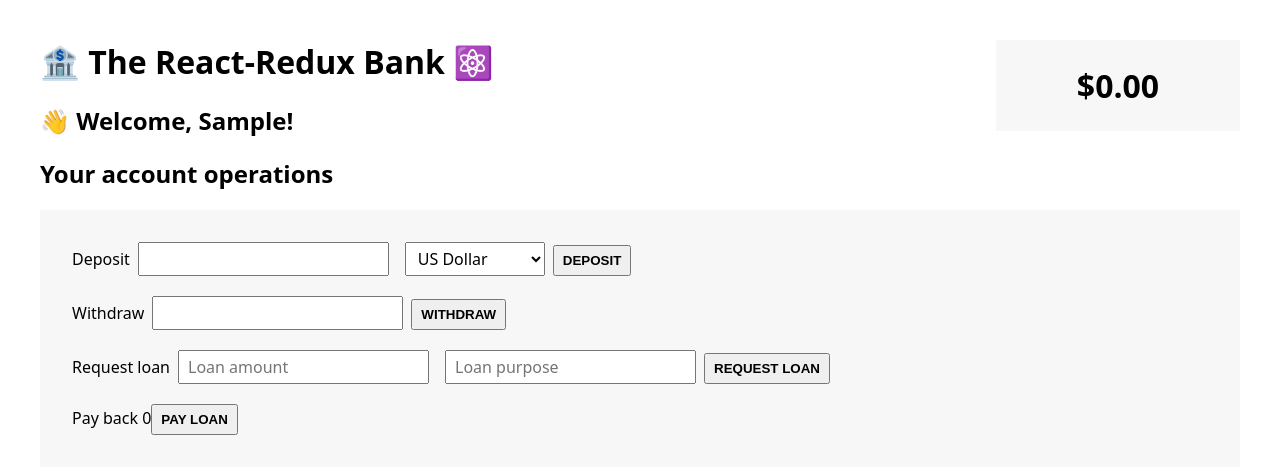
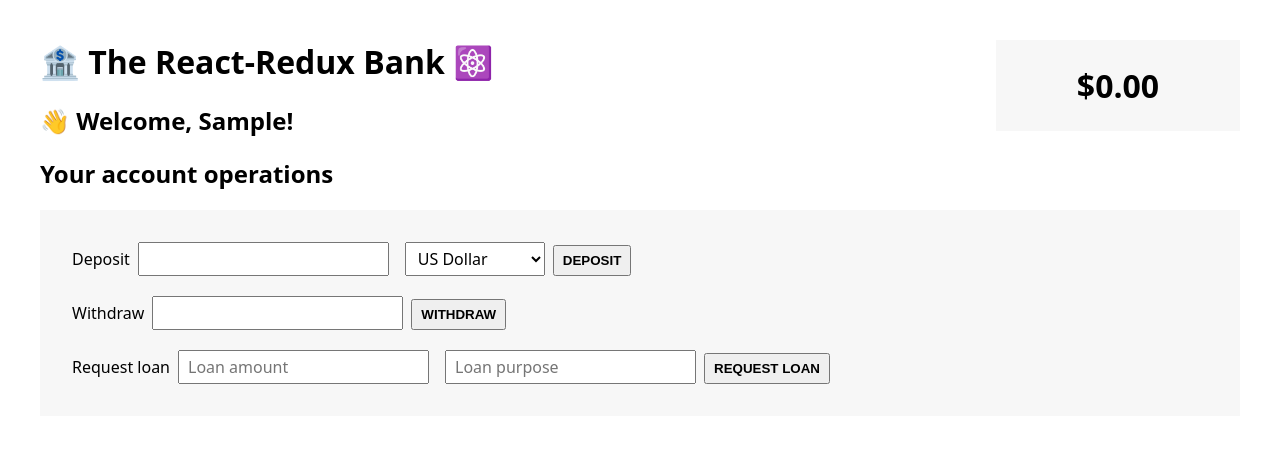
Before and after one commit to ExuLu/redux-intro, a React (Create React App) app: page / in a window 1280 px wide. Both pictures are taken after typing "Sample", "Sample" into the empty fields and a click on the button "CREATE NEW CUSTOMER". Shown: the top 474 px of the page. Built offline with nearby package versions, Linux system fonts and the light colour scheme.

Commit message:
feat: hide loan if there is no loan and add loan purpose

```diff
--- a/src/features/accounts/AccountOperations.js
+++ b/src/features/accounts/AccountOperations.js
@@ -10,7 +10,11 @@
   const [currency, setCurrency] = useState('USD');
 
   const dispatch = useDispatch();
-  const { balance, loan } = useSelector((store) => store.account);
+  const {
+    balance,
+    loan,
+    loanPurpose: purpose,
+  } = useSelector((store) => store.account);
 
   function handleDeposit() {
     if (!depositAmount) return;
@@ -94,10 +98,16 @@
           <button onClick={handleRequestLoan}>Request loan</button>
         </div>
 
-        <div>
-          <span>Pay back {loan}</span>
-          <button onClick={handlePayLoan}>Pay loan</button>
-        </div>
+        {loan > 0 && (
+          <div>
+            <span>
+              Pay back {loan} ({purpose})
+            </span>
+            <button className='payLoanButton' onClick={handlePayLoan}>
+              Pay loan
+            </button>
+          </div>
+        )}
       </div>
     </div>
   );
--- a/src/index.css
+++ b/src/index.css
@@ -16,6 +16,10 @@
   font-weight: bold;
   padding: 6px 8px;
   cursor: pointer;
+}
+
+.payLoanButton {
+  margin-left: 8px;
 }
 
 .inputs {
```
